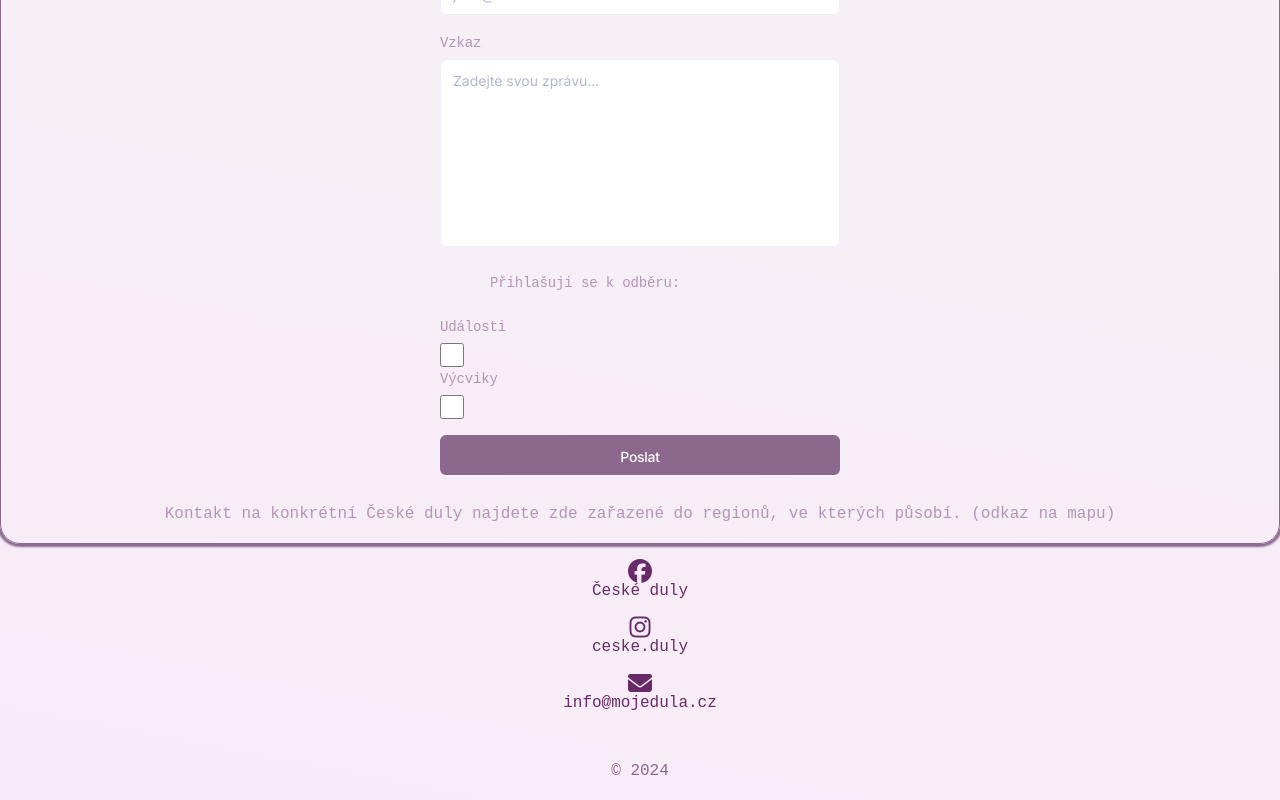
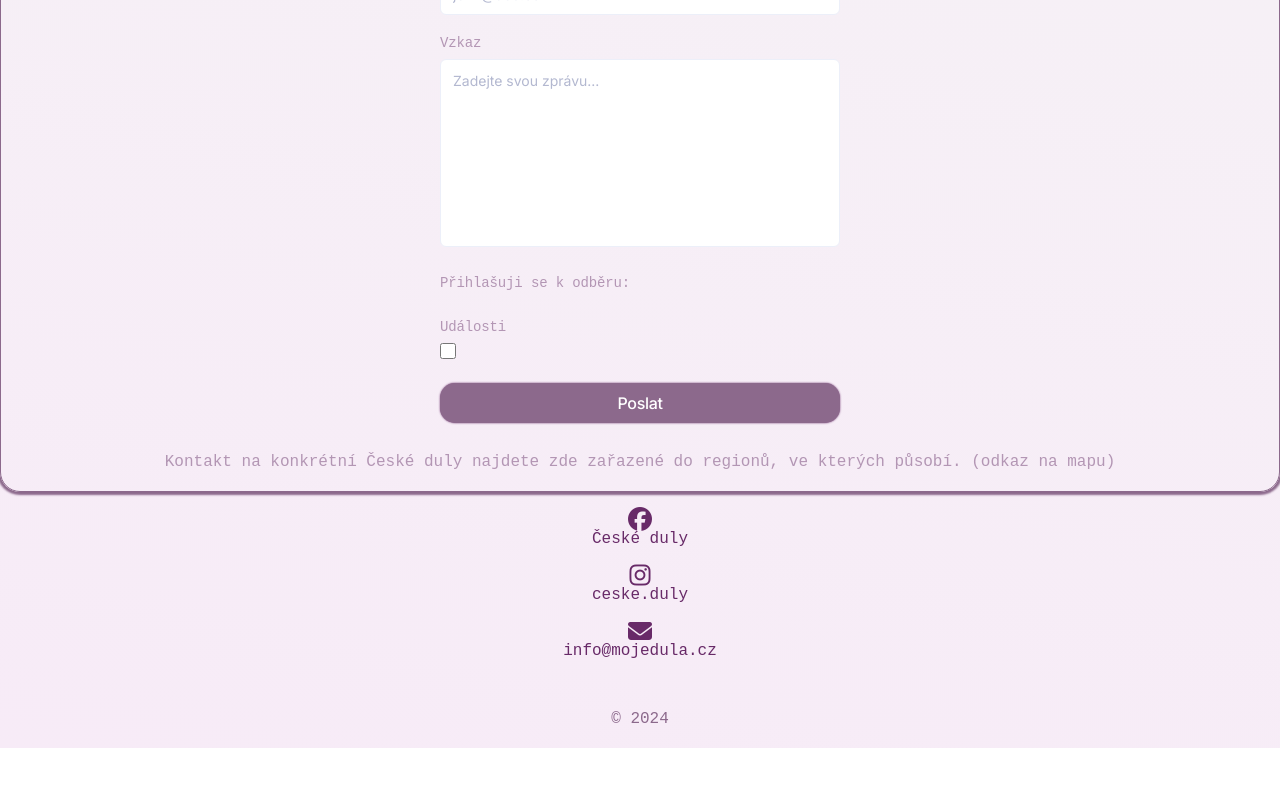
Before and after one commit to CreativeOxana/mojedula, a React (Vite) app: page /contacts in a window 1280 px wide. Shown: the part 949-1749 px from the top of the page. After the commit the page ends 1697 px from the top, so only its background shows below. Built offline with nearby package versions, Linux system fonts and the light colour scheme; a web font is replaced by a local one.

Commit message:
Corrected buttons, footer

```diff
--- a/src/pages/About/index.jsx
+++ b/src/pages/About/index.jsx
@@ -63,7 +63,7 @@ export const About = () => {
           podpořit či jí pomoci v pří­padě, že potřeby klientky již do
           kompetencí­ duly nespadají.
         </p>
-        <p className="no">
+        <p>
           Důležitou kompetencí­ České duly je umět pečovat sama o sebe a svoje
           znalosti použí­vat k tomu, aby se dobře rozví­jela jako profesionál v
           oblasti pomáhají­cí­ profese.
--- a/src/pages/Education/style.css
+++ b/src/pages/Education/style.css
@@ -41,13 +41,16 @@ p {
 }
 
 button {
+  background-color: var(--brand-color);
+  box-shadow: 0 0 2px var(--dark-color);
+  transition: background-color 300ms ease-in-out;
+  border-radius: 15px;
+  padding: 5px;
+  border: none;
+}
 
-  background-color: var(--brand-color);
-  border-radius: 20px;
-  padding: 10px;
-  /* border: 1px solid #4e0044; */
-  border: none;
-  box-shadow: 0 0 5px #4e0044;
+button:hover {
+  background-color: var(--dark-color);
 }
 
 button a {
--- a/src/pages/HomePage/style.css
+++ b/src/pages/HomePage/style.css
@@ -31,14 +31,8 @@ body {
   margin: 0 auto;
   border-top-right-radius: 10px;
   width: 100%;
-  aspect-ratio: 1.6;
   object-fit: cover;
-  object-position: 50% 35%;
   box-shadow: 0 5px 20px var(--brand-color);
-}
-
-.card-vycvik {
-  object-position: 10% 20%;
 }
 
 .card .card-text {
@@ -88,18 +82,20 @@ body {
 
 .card-button {
   background-color: var(--brand-color);
-  width: 50%;
-  height: 50%;
-  box-shadow: 0 0 5px var(--dark-color);
-  /* border-radius: 45px; */
+  width: 40%;
+  height: 40%;
+  box-shadow: 0 0 2px var(--dark-color);
   transition: background-color 300ms ease-in-out;
-
+  border-radius: 15px;
+  padding: 5px;
+  border: none;
 }
 
 .card {
   align-items: center;
   padding-bottom: 30px;
 }
+
 
 .card-button:hover {
   background-color: var(--dark-color);
--- a/src/pages/components/Footer/style.css
+++ b/src/pages/components/Footer/style.css
@@ -9,7 +9,7 @@
 
 footer {
   margin-top: 20px;
-  /* background-color: var(--background-color); */
+
   text-align: center;
   margin-bottom: 20px;
 }
--- a/src/pages/components/Form/index.jsx
+++ b/src/pages/components/Form/index.jsx
@@ -6,7 +6,6 @@ export default function Form() {
   const [email, setEmail] = useState('');
   const [message, setMessage] = useState('');
   const [events, setEvents] = useState(false);
-  const [education, setEducation] = useState(false);
 
   const [error, setError] = useState('');
 
@@ -25,7 +24,6 @@ export default function Form() {
         email,
         message,
         events: events === true ? 'checked' : 'not checked',
-        education: education === true ? 'checked' : 'not checked',
       }),
     })
       .then((response) => response.json())
@@ -82,9 +80,7 @@ export default function Form() {
           ></textarea>
         </div>
         <div className="formcarry-block">
-          <div>
-            <p>Přihlašuji se k odběru: </p>
-          </div>
+          <p>Přihlašuji se k odběru: </p>
           <label htmlFor="checkbox"> Události </label>
           <input
             type="checkbox"
@@ -93,23 +89,10 @@ export default function Form() {
             onChange={(e) => setEvents(e.target.checked)}
             id="events"
           />
-          <label htmlFor="checkbox"> Výcviky </label>
-          <input
-            type="checkbox"
-            name="checkbox"
-            checked={education}
-            onChange={(e) => setEducation(e.target.checked)}
-            id="education"
-          />
         </div>
         <div className="formcarry-block">
           <button type="submit"> Poslat </button>
         </div>
-        <input
-          type="hidden"
-          name="_next"
-          value="https://yourthank.you/page"
-        ></input>
       </form>
     </div>
   );
--- a/src/pages/components/Form/style.css
+++ b/src/pages/components/Form/style.css
@@ -134,24 +134,24 @@
 .form-container button {
   font-family: "Inter", sans-serif;
   font-weight: 500;
-  font-size: 14px;
+  font-size: 16px;
   letter-spacing: -0.02em;
   height: 40px;
-  line-height: 24px;
+  line-height: 20px;
   width: 100%;
   border: 0;
-  border-radius: 6px;
   box-sizing: border-box;
   color: #fff;
   cursor: pointer;
-  box-shadow: 0 0 0 0 transparent;
-  background-color: #8C698C;
-
-  transition: 125ms all;
+  background-color: var(--brand-color);
+  box-shadow: 0 0 2px var(--dark-color);
+  transition: background-color 350ms ease-in-out;
+  border-radius: 15px;
+  padding: 5px;
 }
 
 .form-container button:hover {
-  background: var(--dark-color);
+  background-color: var(--dark-color);
 }
 
 .form-container button:focus {
@@ -179,12 +179,12 @@
 }
 
 input[type="checkbox"] {
-  width: 1.5rem;
-  height: 1.5rem;
+  width: 1rem;
+  height: 1rem;
   accent-color: var(--dark-color);
-  display: flex;
-  flex-direction: column;
-  align-content: center;
-  justify-content: center;
   padding: 0.4rem;
 }
+
+p {
+  margin: 0;
+}
```
